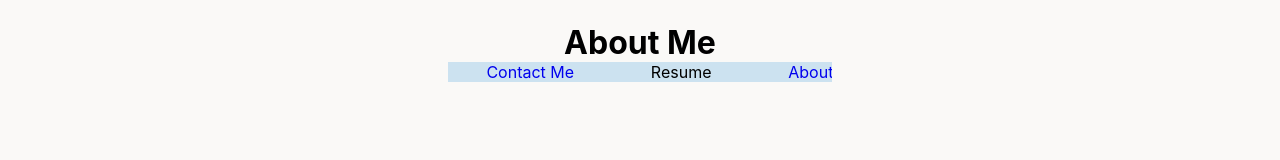
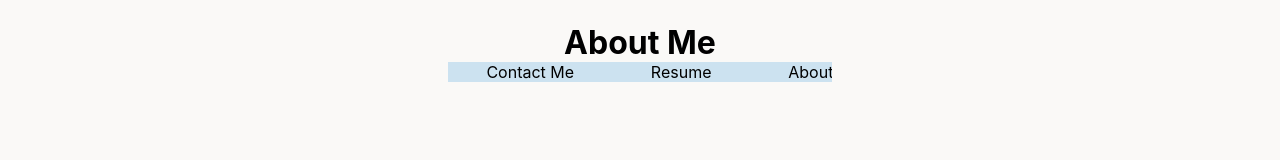
Before and after one commit to cadechaney/personal-profile, a React (Create React App) app: page / in a window 1280 px wide. Shown: the top 160 px of the page. Built offline with nearby package versions, Linux system fonts and the light colour scheme.

Commit message:
Add styling to links

```diff
--- a/src/components/Header/Header.css
+++ b/src/components/Header/Header.css
@@ -32,3 +32,8 @@ header {
 .option:hover {
   background-color: #b9c9d4;
 }
+
+.link {
+  text-decoration: none;
+  color: black;
+}
```
